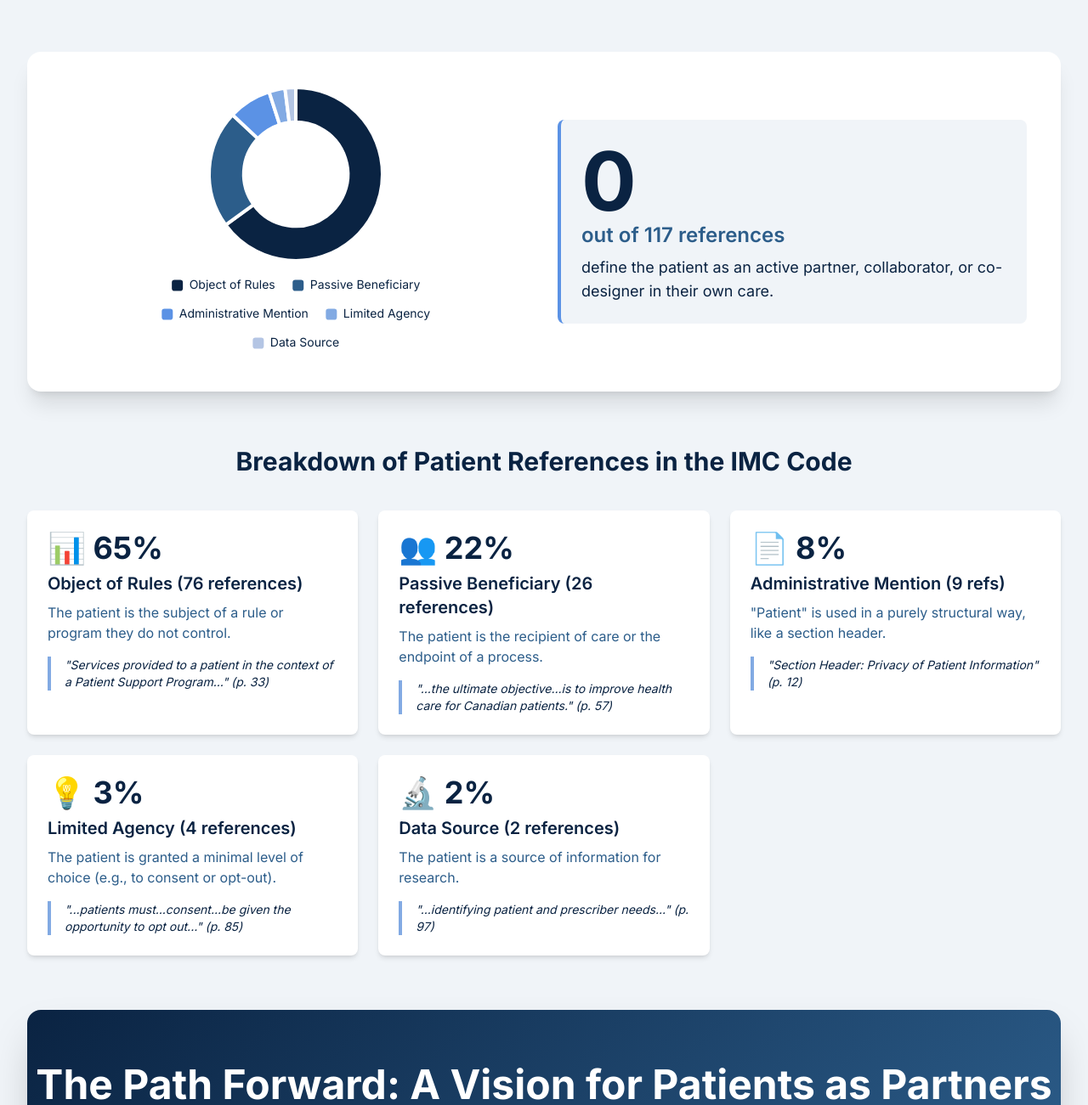
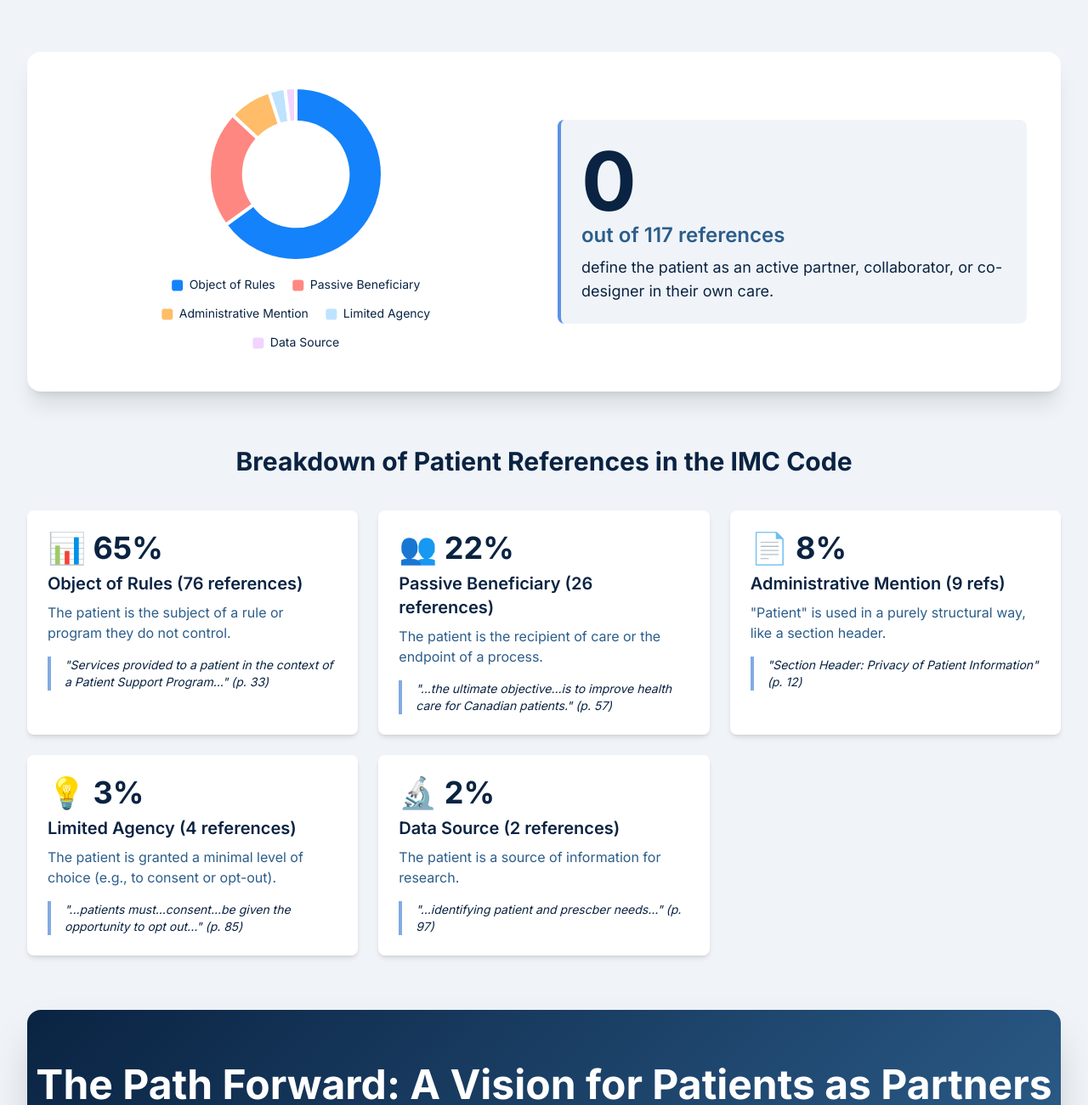
Before and after one commit to majoromero-hash/IMC-Code, a plain HTML site: page index.html in a window 1280 px wide. Shown: the part 219-1520 px from the top of the page at 85% size. Drawn offline with nearby package versions, Linux system fonts and the light colour scheme.

Commit message:
Update index.html

```diff
--- a/index.html
+++ b/index.html
@@ -88,7 +88,7 @@
                      <p class="text-4xl font-bold text-[#0A2342] mb-2">🔬 2%</p>
                     <h3 class="text-xl font-semibold mb-2">Data Source (2 references)</h3>
                     <p class="text-[#2C5D8A] mb-4">The patient is a source of information for research.</p>
-                    <blockquote class="border-l-4 border-[#82AAE3] pl-4 text-sm italic">"...identifying patient and prescriber needs..." (p. 97)</blockquote>
+                    <blockquote class="border-l-4 border-[#82AAE3] pl-4 text-sm italic">"...identifying patient and prescber needs..." (p. 97)</blockquote>
                 </div>
              </div>
         </section>
@@ -193,11 +193,11 @@
                     label: 'Patient References Breakdown',
                     data: [65, 22, 8, 3, 2],
                     backgroundColor: [
-                        '#0A2342',
-                        '#2C5D8A',
-                        '#5B92E5',
-                        '#82AAE3',
-                        '#B4C5E4'
+                        '#1482FA', // Light Blue
+                        '#FF8782', // Light Red
+                        '#FFBD69', // Light Orange
+                        '#BDE3FF', // Extra Light Blue
+                        '#F2D4FF'  // Light Purple
                     ],
                     borderColor: '#FFFFFF',
                     borderWidth: 4,
```
